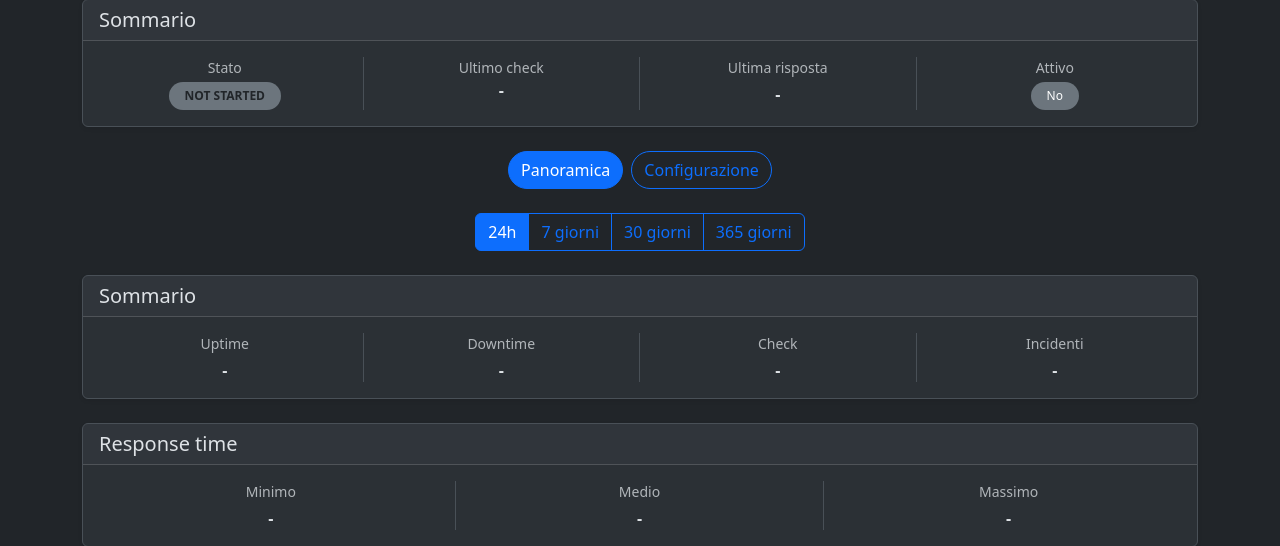
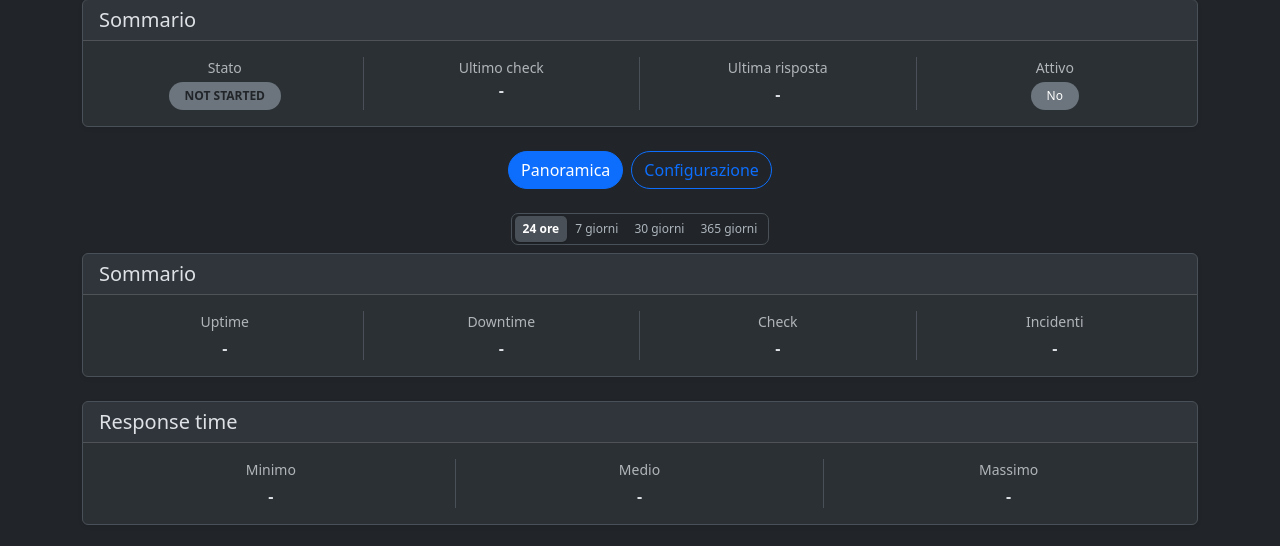
Before and after one commit to projectsrl-git/uptime-monitor, a Django app: template frontend/templates/monitor_detail/monitor_detail.html in a window 1280 px wide. Shown: the part 175-721 px from the top of the page. Run offline with Django 5.2, Linux system fonts and the light colour scheme; the template is opened without the code that fills it, so the values that code supplies are empty.

Commit message:
Update button styles for statistics period selection in overview

```diff
--- a/frontend/static/js/monitor_overview.js
+++ b/frontend/static/js/monitor_overview.js
@@ -152,13 +152,11 @@ document.addEventListener("DOMContentLoaded", () => {
 
         document.querySelectorAll(".statistics-period").forEach(button => {
 
-            button.classList.remove("btn-primary");
-            button.classList.add("btn-outline-primary");
+            button.classList.remove("active");
 
         });
 
-        activeButton.classList.remove("btn-outline-primary");
-        activeButton.classList.add("btn-primary");
+        activeButton.classList.add("active");
     }
 
 });
--- a/frontend/templates/monitor_detail/overview.html
+++ b/frontend/templates/monitor_detail/overview.html
@@ -1,31 +1,31 @@
-<div class="d-flex justify-content-center mb-4">
+<div class="d-flex justify-content-center mb-2">
 
-    <div class="btn-group" role="group">
+    <div class="btn-group btn-group-sm stats-period" role="group">
 
         <button
             type="button"
-            class="btn btn-primary statistics-period"
+            class="btn active statistics-period"
             data-period="24h">
-            24h
+            24 ore
         </button>
 
         <button
             type="button"
-            class="btn btn-outline-primary statistics-period"
+            class="btn statistics-period"
             data-period="7d">
             7 giorni
         </button>
 
         <button
             type="button"
-            class="btn btn-outline-primary statistics-period"
+            class="btn statistics-period"
             data-period="30d">
             30 giorni
         </button>
 
         <button
             type="button"
-            class="btn btn-outline-primary statistics-period"
+            class="btn statistics-period"
             data-period="365d">
             365 giorni
         </button>
```
